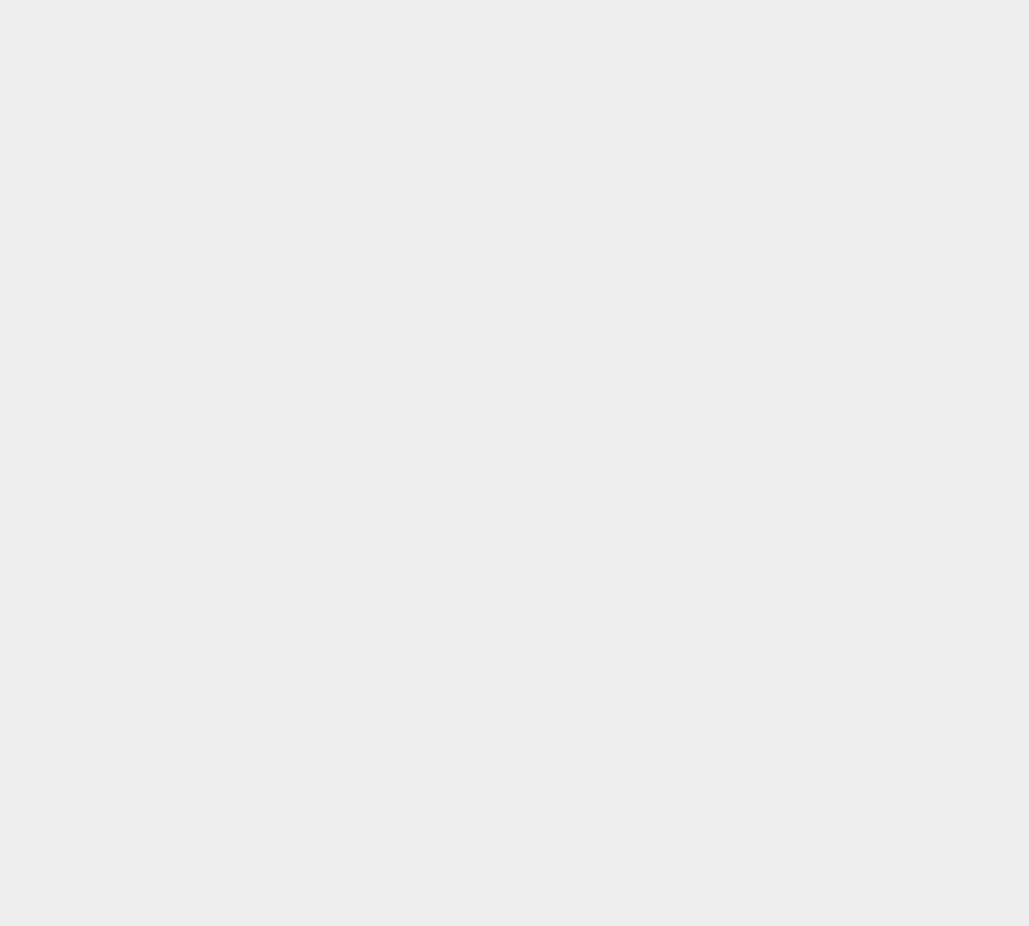
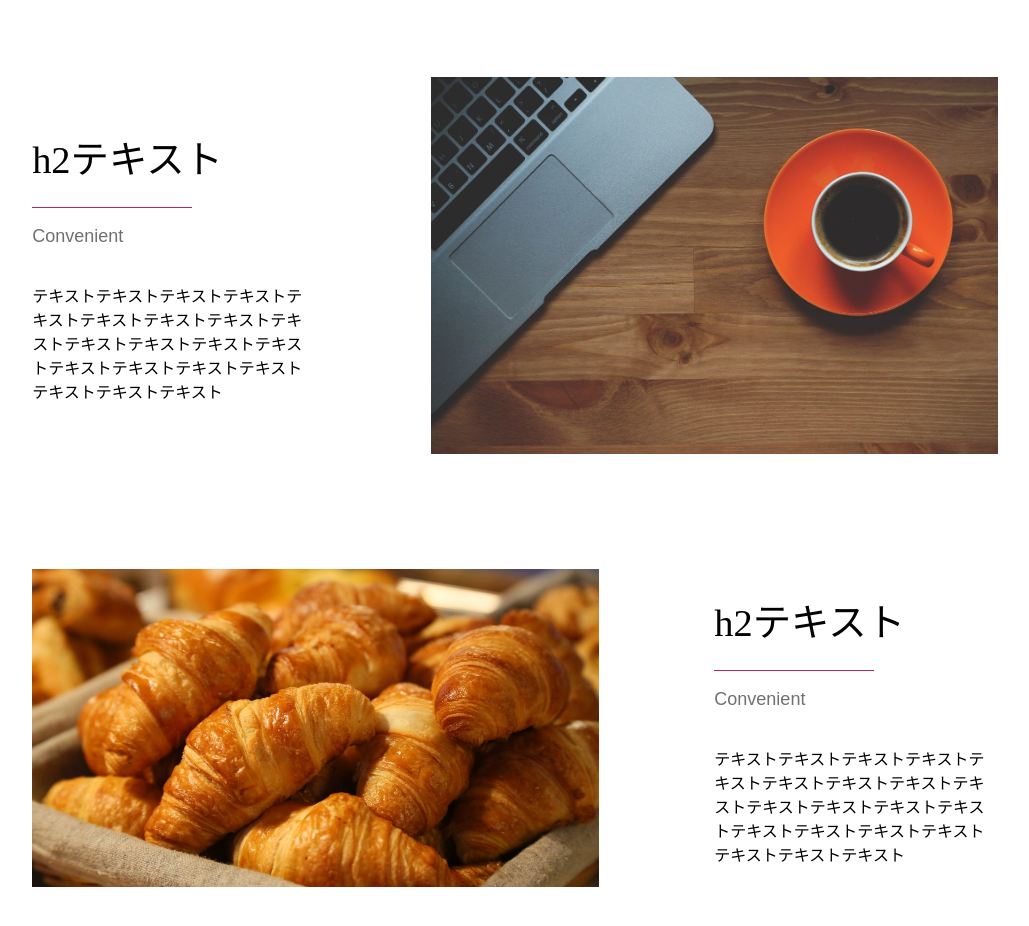
Before and after one commit to ryota-09/modern-code-sample, a Next.js app: page /top in a window 1280 px wide. Shown: the part 800-1726 px from the top of the page, without its empty margins (125-1154 px from the left). Before the commit the page ends 800 px from the top, so only its background shows below. Built offline with nearby package versions, Linux system fonts and the light colour scheme.

Commit message:
テキストと写真作成

```diff
--- a/src/components/hero/index.tsx
+++ b/src/components/hero/index.tsx
@@ -1,14 +1,4 @@
 import { FC } from "react";
-
-type Props<T> = {
-  data: T
-}
-
-const MyComponent = <T extends string>({data}: Props<T>) => {
-  return <div>{data}</div>
-}
-
-<MyComponent<string> data="Data" />
 
 const Hero: FC = () => {
   return (
--- /dev/null
+++ b/src/components/imgtext/index.tsx
@@ -0,0 +1,39 @@
+/* eslint-disable @next/next/no-img-element */
+import { FC } from "react";
+
+const ImageText: FC = () => {
+  return (
+    <>
+      <section className="imgtext">
+        <div className="imgtext-container w-container">
+          <div className="text">
+            <h2 className="heading-decoration">h2テキスト</h2>
+            <p>Convenient</p>
+            <p>
+              テキストテキストテキストテキストテキストテキストテキストテキストテキストテキストテキストテキストテキストテキストテキストテキストテキストテキストテキストテキスト
+            </p>
+          </div>
+          <figure className="img">
+            <img src="/tool.jpg" alt="" width="1600" height="1260" />
+          </figure>
+        </div>
+      </section>
+      <section className="imgtext">
+        <div className="imgtext-container reverse w-container">
+          <div className="text">
+            <h2 className="heading-decoration">h2テキスト</h2>
+            <p>Convenient</p>
+            <p>
+              テキストテキストテキストテキストテキストテキストテキストテキストテキストテキストテキストテキストテキストテキストテキストテキストテキストテキストテキストテキスト
+            </p>
+          </div>
+          <figure className="img">
+            <img src="/helpful.jpg" alt="" width="1600" height="1260" />
+          </figure>
+        </div>
+      </section>
+    </>
+  );
+};
+
+export default ImageText;
--- a/src/pages/top.tsx
+++ b/src/pages/top.tsx
@@ -1,5 +1,6 @@
 import Header from "@/components/header";
 import Hero from "@/components/hero";
+import ImageText from "@/components/imgtext";
 import { NextPage } from "next";
 
 export const Top: NextPage = () => {
@@ -7,6 +8,7 @@ export const Top: NextPage = () => {
     <>
       <Header />
       <Hero />
+      <ImageText />
     </>
   );
 };
--- a/src/styles/top.css
+++ b/src/styles/top.css
@@ -4,6 +4,8 @@ body {
 }
 img {
   display: block;
+  max-width: 100%;
+  height: auto;
 }
 
 h1,
@@ -12,7 +14,8 @@ h3,
 h4,
 h5,
 h6,
-p {
+p,
+figure {
   margin: 0;
 }
 
@@ -110,3 +113,60 @@ a:hover {
   text-align: center;
   text-shadow: 0 0 6px #01010152;
 }
+
+.imgtext {
+  padding: clamp(90px, 9vw, 120px);
+  background-color: #ffffff;
+}
+
+.imgtext + .imgtext {
+  padding-top: 0;
+}
+
+.heading-decoration {
+  font-size: clamp(30px, 3vw, 40px);
+  min-height: 0vw;
+  font-weight: 400;
+}
+
+.heading-decoration::after {
+  display: block;
+  content: "";
+  width: 160px;
+  height: 0px;
+  border-top: solid 1px #b72661;
+  margin-top: 0.6em;
+}
+
+.heading-decoration + p {
+  margin-top: 1em;
+  margin-bottom: 2em;
+  color: #707070;
+  font-family: "Montserrat", sans-serif;
+  font-size: 18px;
+}
+
+.imgtext-container {
+  display: flex;
+  flex-direction: column;
+  gap: clamp(90px, 9vw, 120px);
+}
+/* 768px以上の時適用されるものを書く */
+@media (min-width: 768px) {
+  .imgtext-container {
+    flex-direction: row;
+    align-items: center;
+  }
+  .imgtext .reverse {
+    flex-direction: row-reverse;
+  }
+  /* テキスト:画像　ーー＞ 1:2 */
+  .imgtext-container > .text {
+    flex: 1;
+    /* 最小幅は17文字ぶんにする */
+    min-width: 17em;
+  }
+  .imgtext-container > .img {
+    flex: 2;
+  }
+}
```
Also changed, not shown: public/helpful.jpg (added), public/tool.jpg (added).
